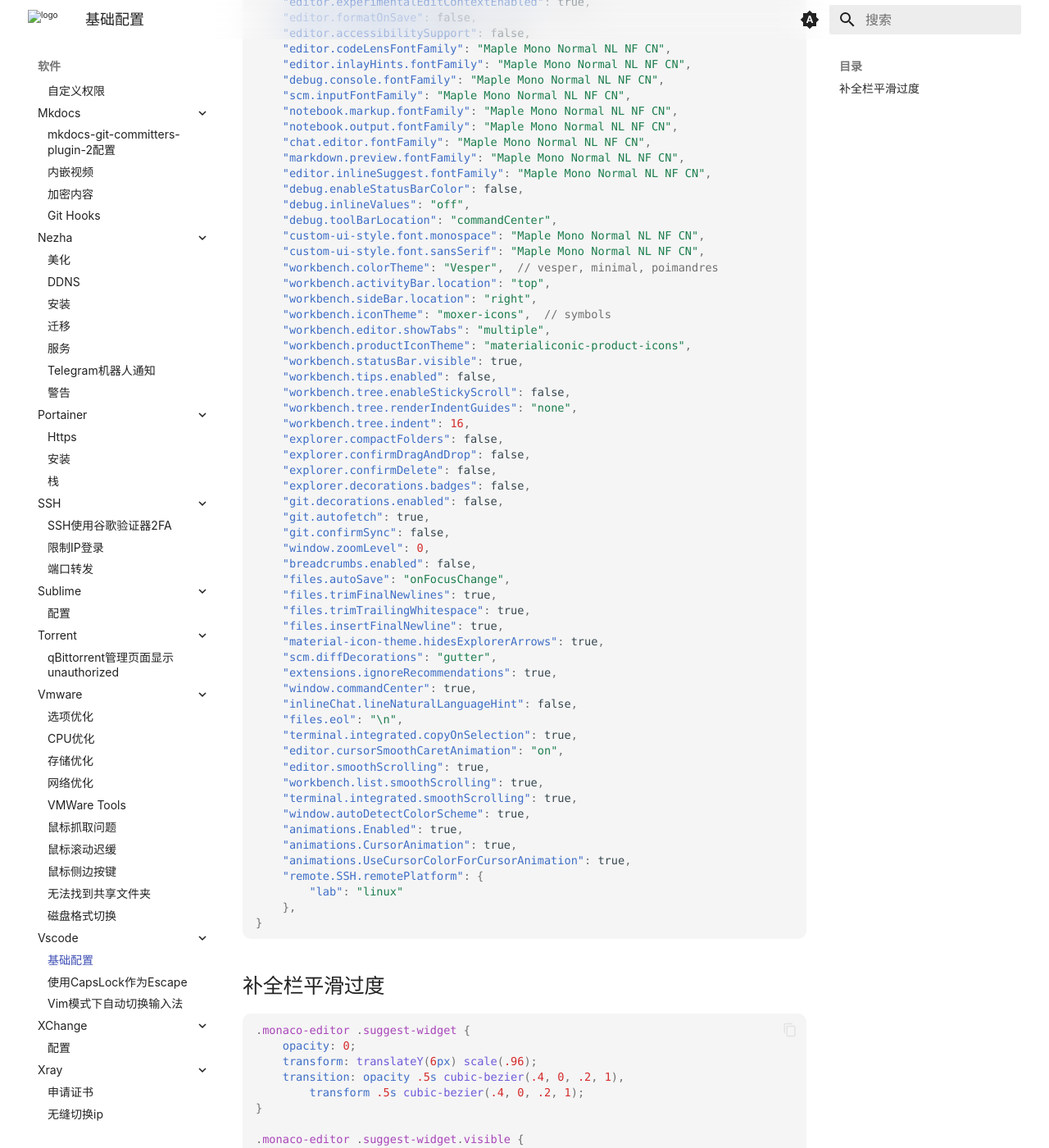
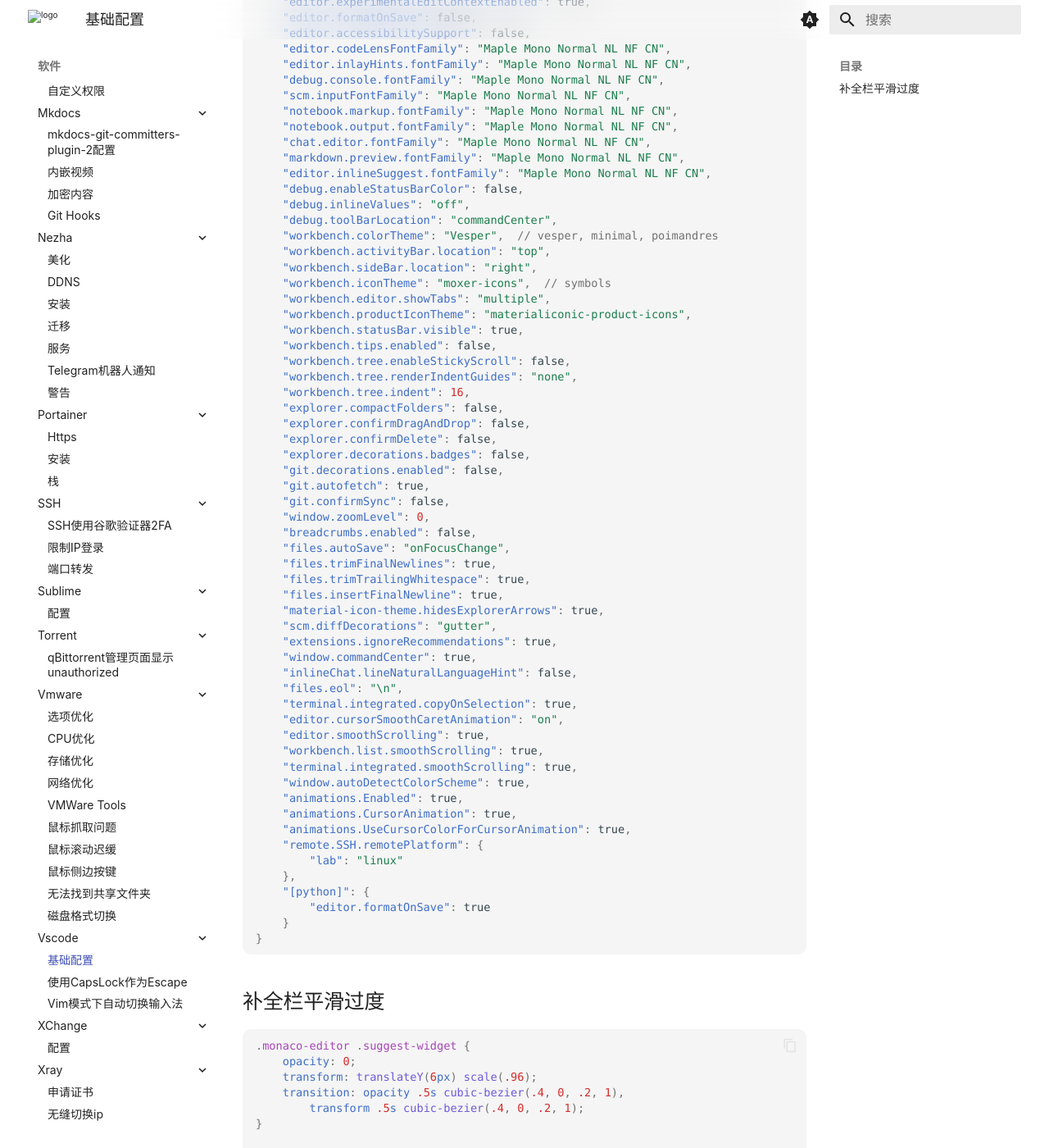
Before and after one commit to ricolxwz/note, an MkDocs documentation site: the page built from docs/software/vscode/config.md, in a window 1280 px wide and 1400 px high, scrolled down 819 px. Shown: the whole window at 82% size. Built offline with MkDocs 1.6.1 and Material for MkDocs 9.7.7, drawn with Linux system fonts in a browser that asks for light colours; some web fonts are replaced; comment, search, counter and statistics services are not loaded; a style sheet for code colours, icons or effects is not loaded; some of the changed text lies outside the part shown.

Commit message:
docs: 更新vscode配置，修正字体设置并添加Python格式化保存功能

````diff
--- a/docs/software/vscode/config.md
+++ b/docs/software/vscode/config.md
@@ -49,8 +49,6 @@ comments: true
     "debug.enableStatusBarColor": false,
     "debug.inlineValues": "off",
     "debug.toolBarLocation": "commandCenter",
-    "custom-ui-style.font.monospace": "Maple Mono Normal NL NF CN",
-    "custom-ui-style.font.sansSerif": "Maple Mono Normal NL NF CN",
     "workbench.colorTheme": "Vesper",  // vesper, minimal, poimandres
     "workbench.activityBar.location": "top",
     "workbench.sideBar.location": "right",
@@ -93,6 +91,9 @@ comments: true
     "remote.SSH.remotePlatform": {
         "lab": "linux"
     },
+    "[python]": {
+        "editor.formatOnSave": true
+    }
 }
 ```
 
````
Also changed, not shown: other parts of docs/software/vscode/config.md (+1 -1 lines).
